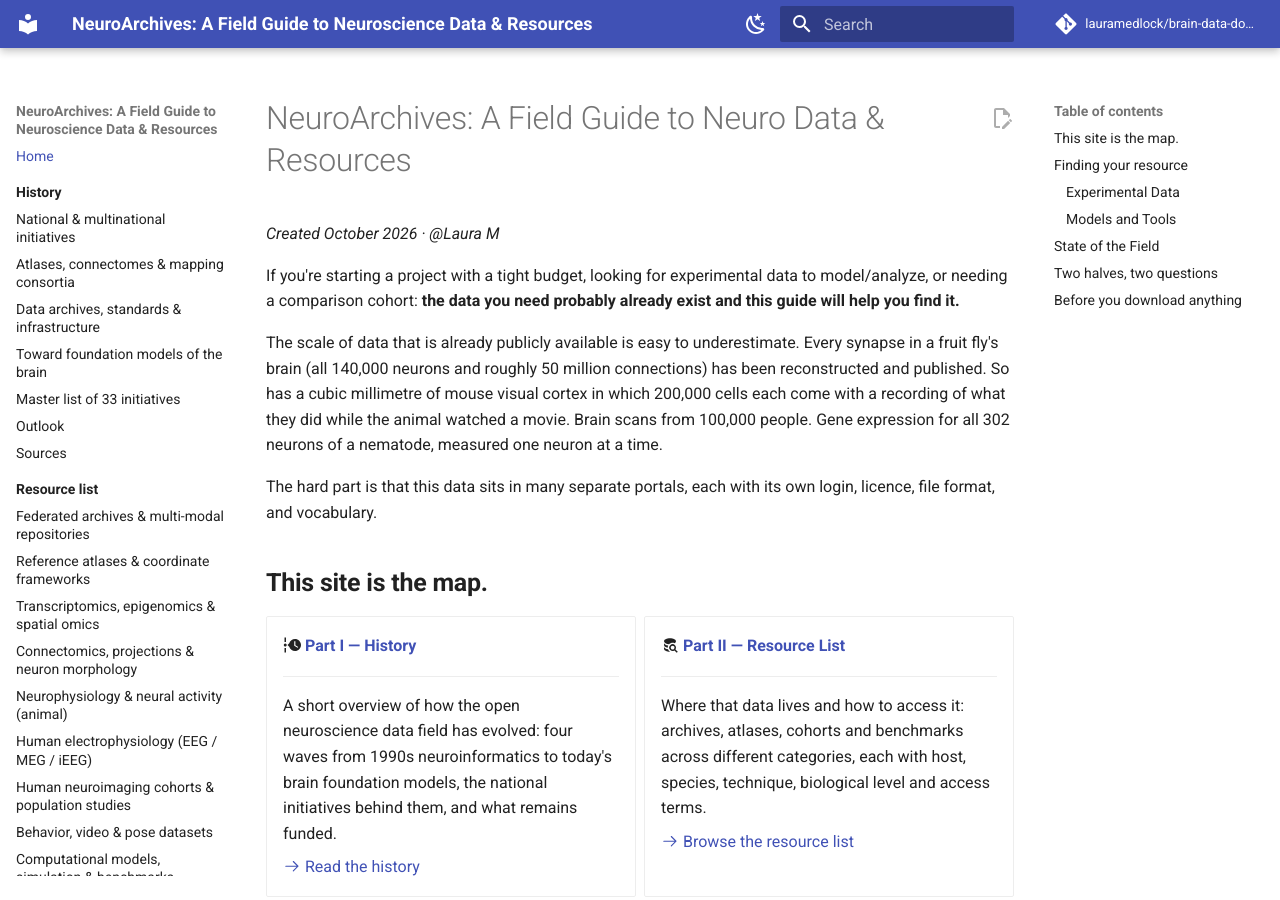
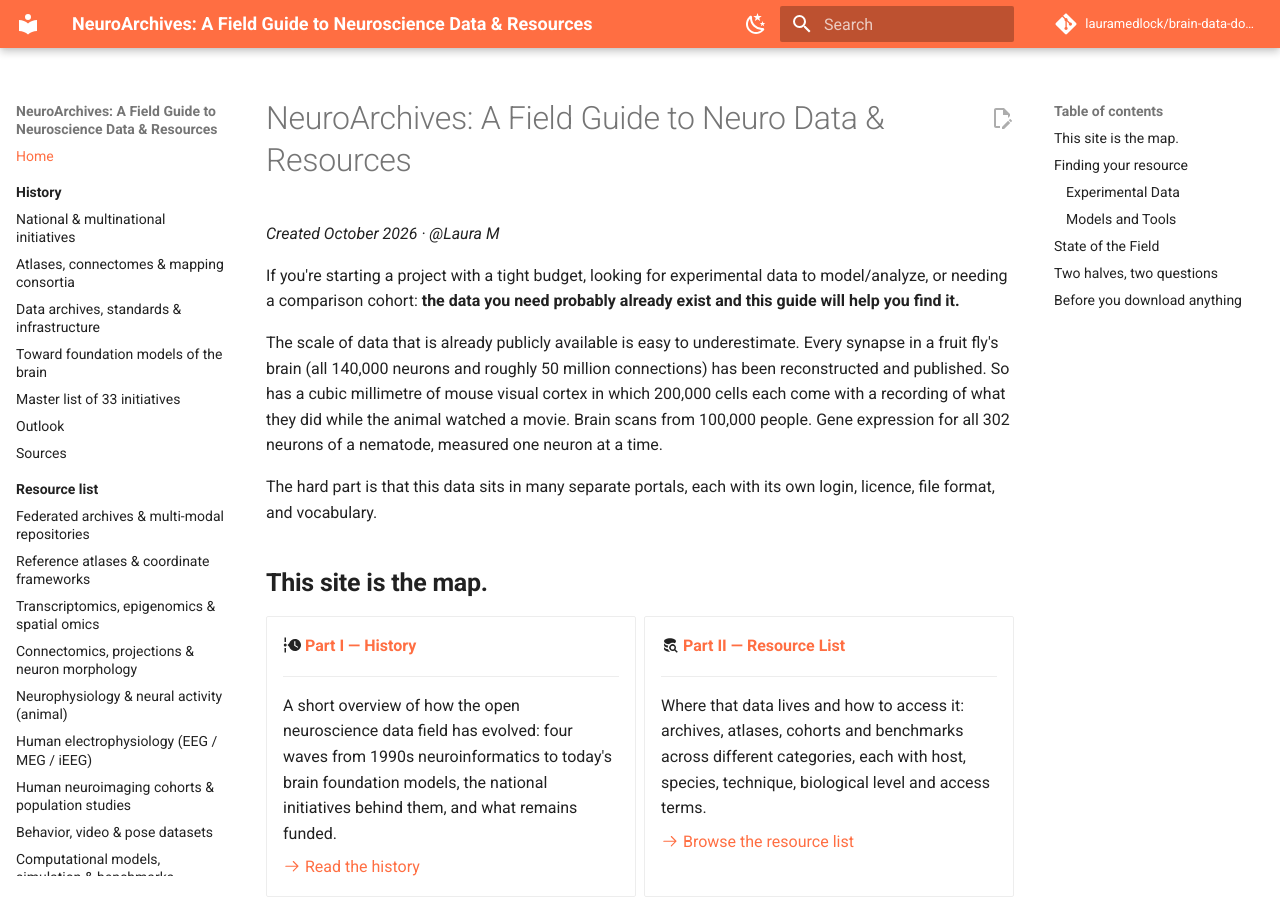
Before and after one commit to lauramedlock/neuroarchives, an MkDocs documentation site: the page built from docs/index.md, in a window 1280 px wide and 900 px high. Built offline with MkDocs 1.6.1 and Material for MkDocs 9.7.7, drawn with Linux system fonts in a browser that asks for light colours; comment, search, counter and statistics services are not loaded.

Commit message:
Change primary and accent colors to deep orange

```diff
--- a/mkdocs.yml
+++ b/mkdocs.yml
@@ -23,15 +23,15 @@ theme:
   palette:
     - media: "(prefers-color-scheme: light)"
       scheme: default
-      primary: indigo
-      accent: indigo
+      primary: deep orange
+      accent: deep orange
       toggle:
         icon: material/weather-night
         name: Switch to dark mode
     - media: "(prefers-color-scheme: dark)"
       scheme: slate
-      primary: indigo
-      accent: indigo
+      primary: deep orange
+      accent: deep orange
       toggle:
         icon: material/weather-sunny
         name: Switch to light mode
```
